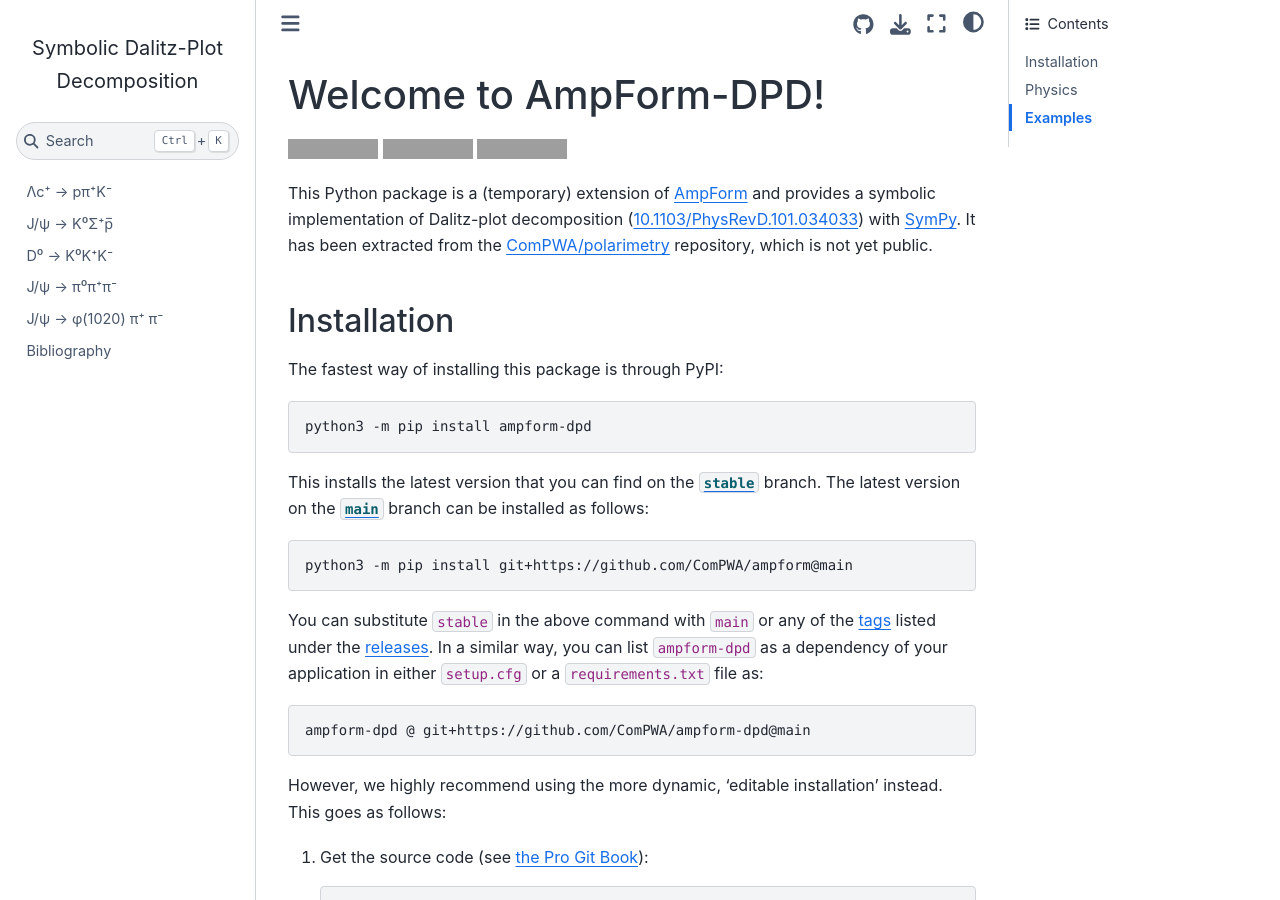
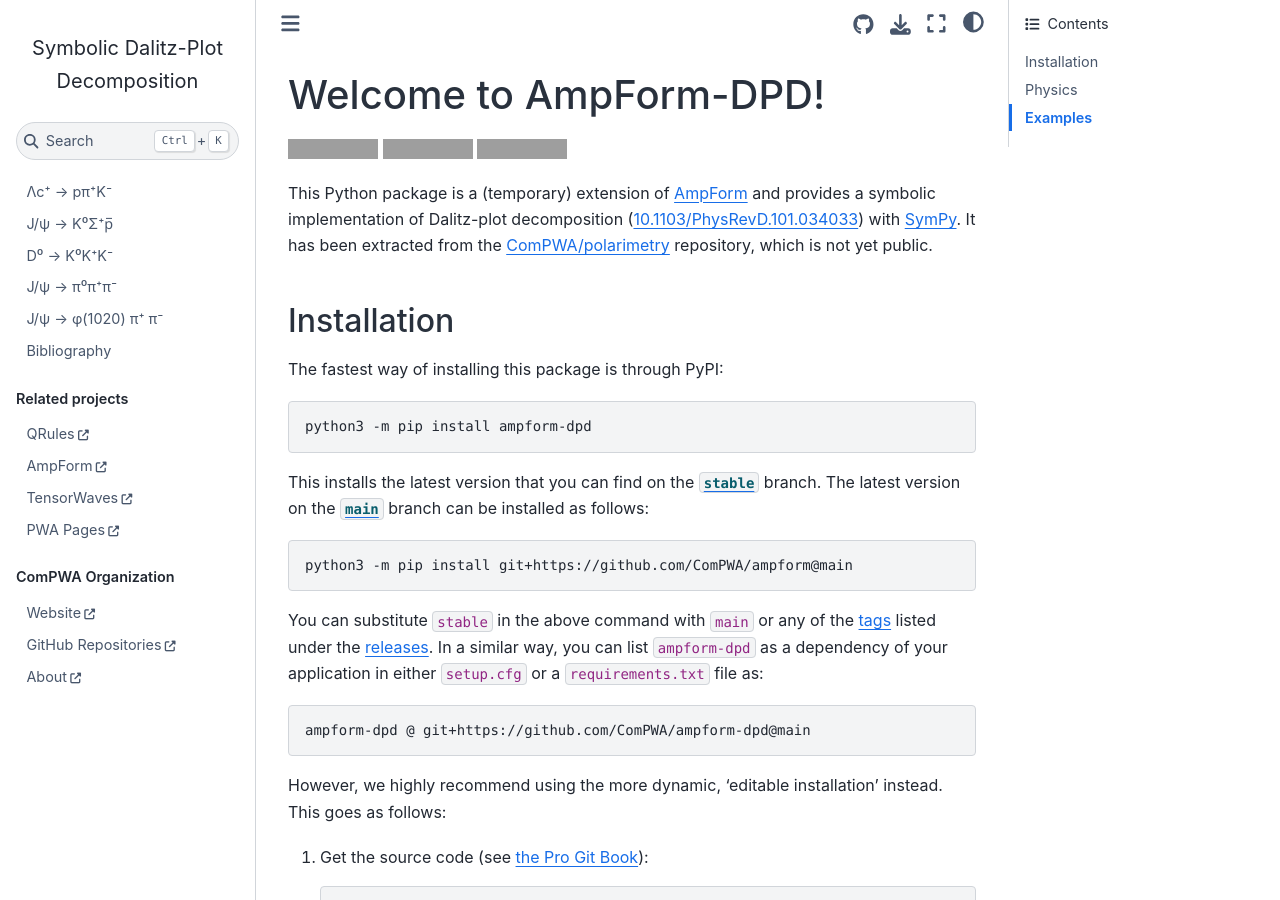
Before and after one commit to ComPWA/ampform-dpd, a Sphinx documentation site: the page built from docs/index.md, in a window 1280 px wide and 900 px high. Built offline with Sphinx 7.4.7 and the Sphinx Book theme 1.1.4, drawn with Linux system fonts in a browser that asks for light colours; pages that are not in the unit, such as notebooks, are missing from menus; the version number could not be read and is left out; cross-references to code outside the pages are shown as plain code; grey boxes are pictures that could not be loaded.

Commit message:
DOC: add sidebar links to related ComPWA projects

````diff
--- a/docs/index.md
+++ b/docs/index.md
@@ -182,3 +182,24 @@
 references
 API <api/ampform_dpd>
 ```
+
+```{toctree}
+---
+caption: Related projects
+hidden:
+---
+QRules <https://qrules.readthedocs.io>
+AmpForm <https://ampform.readthedocs.io>
+TensorWaves <https://tensorwaves.readthedocs.io>
+PWA Pages <https://pwa.readthedocs.io>
+```
+
+```{toctree}
+---
+caption: ComPWA Organization
+hidden:
+---
+Website <https://compwa-org.readthedocs.io>
+GitHub Repositories <https://github.com/ComPWA>
+About <https://compwa-org.readthedocs.io/en/stable/about.html>
+```
````
